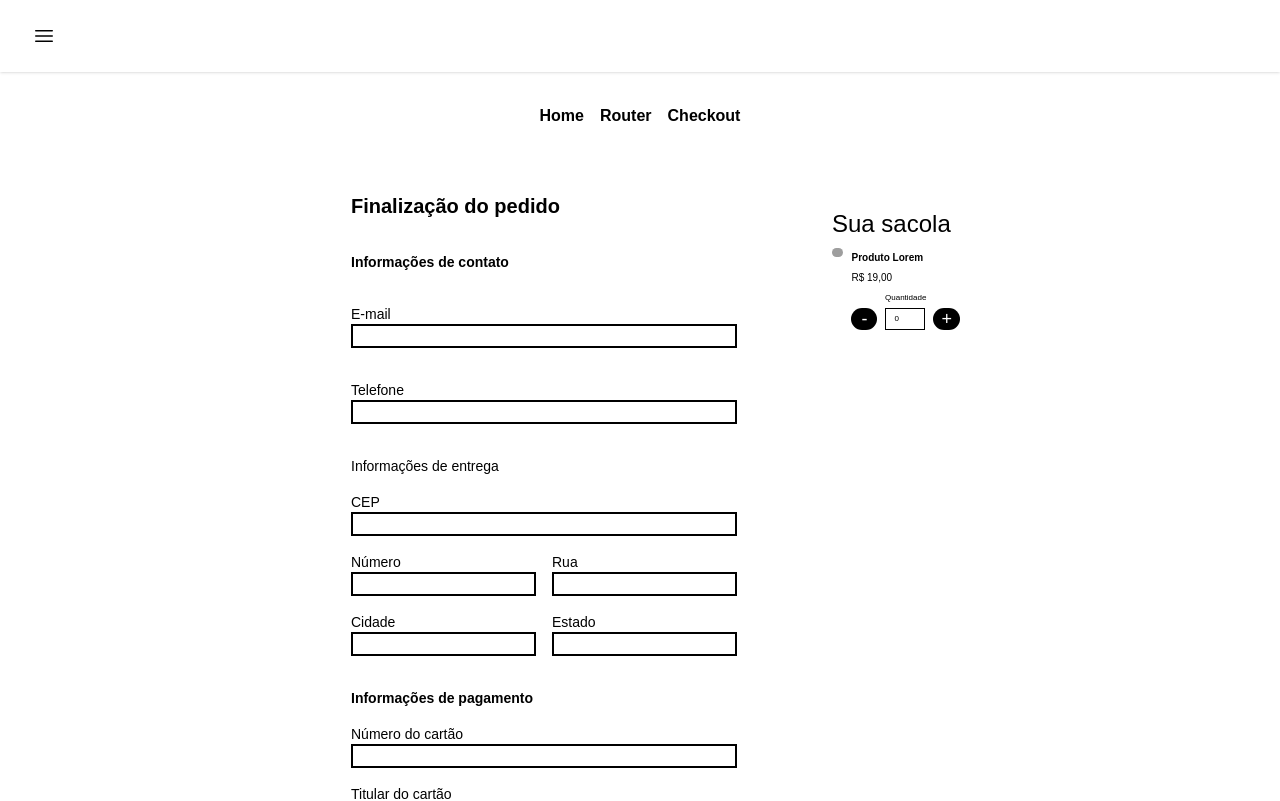
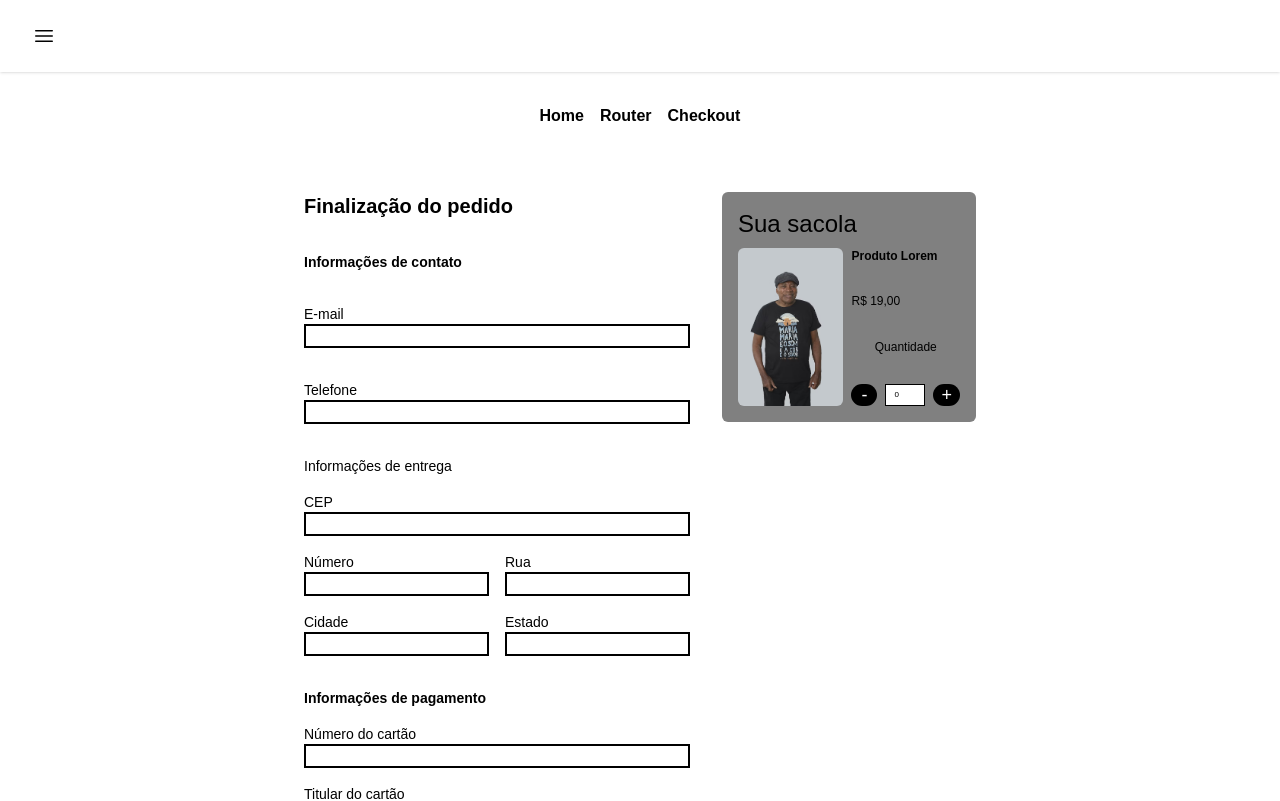
Before and after one commit to LuisSempre/chico-rei, a Vue app: page /shopping in a window 1280 px wide. Shown: the top 801 px of the page. Built offline with nearby package versions, Linux system fonts and the light colour scheme; grey boxes are pictures that could not be loaded.

Commit message:
Up 2023-05-08 01:56

```diff
--- a/src/components/Shopping.vue
+++ b/src/components/Shopping.vue
@@ -1,18 +1,18 @@
 <template>
-  <div class="bg-gray-200 p-4 max-w-xs mx-auto space-y-2 rounded-md">
+  <div class="bg-nord p-4 max-w-sm mx-auto space-y-2 rounded-md">
     <p class="text-2xl">Sua sacola</p>
     <div class="flex flex-col-2 gap-2">
       <div>
         <img
-          src="https://chicorei.imgix.net/4178/b2026922-1748-11ed-b5c6-2b4175e2bfd0.jpg?auto=compress,format&q=65&w=550&h=824&fit=crop&crop=top"
+          src="/public/Tshirts/1.avif"
           alt=""
-          class="w-24 rounded-md"
+          class="rounded-md"
         />
       </div>
       <div class="grid content-between">
-        <p class="font-semibold text-[10px]">Produto Lorem</p>
-        <p class="text-[10px]">R$ 19,00</p>
-        <p class="text-[8px] text-center">Quantidade</p>
+        <p class="font-semibold text-xs">Produto Lorem</p>
+        <p class="text-xs">R$ 19,00</p>
+        <p class="text-xs text-center">Quantidade</p>
         <div class="flex justify-between gap-2">
           <button
             class="bg-black text-white px-2.5 text-[18px] rounded-full"
--- a/tailwind.config.js
+++ b/tailwind.config.js
@@ -636,8 +636,8 @@ module.exports = {
     maxWidth: ({ theme, breakpoints }) => ({
       none: 'none',
       0: '0rem',
-      xs: '10rem',
-      sm: '24rem',
+      xs: '8rem',
+      sm: '16rem',
       md: '28rem',
       lg: '32rem',
       xl: '36rem',
```
